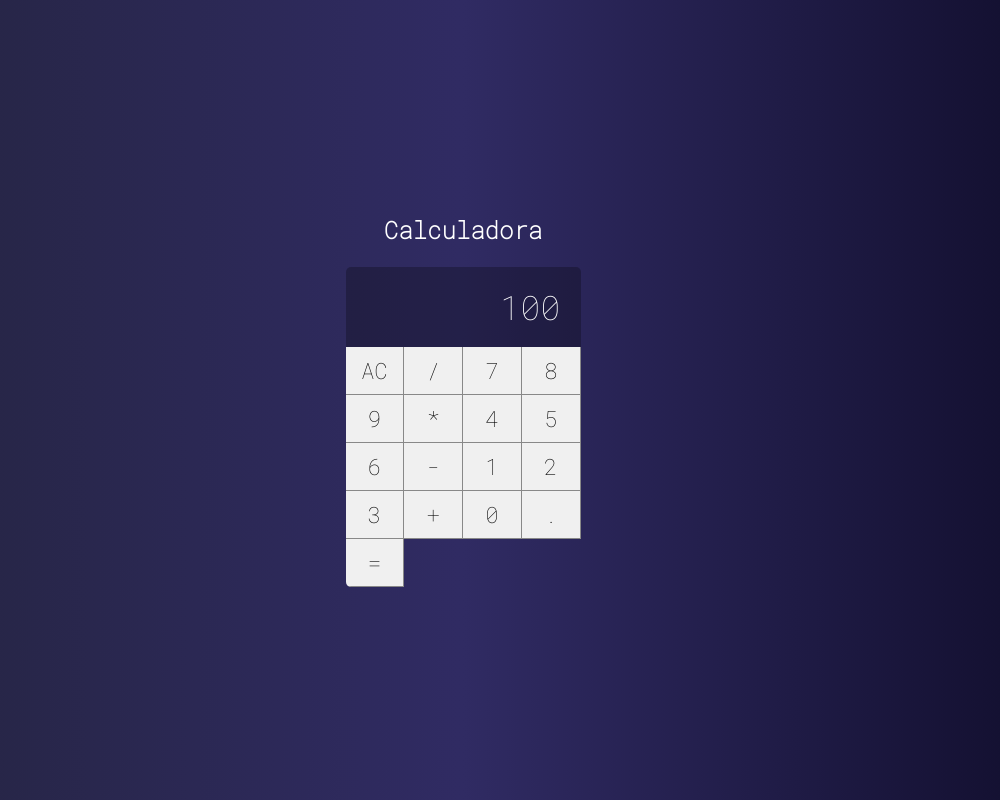
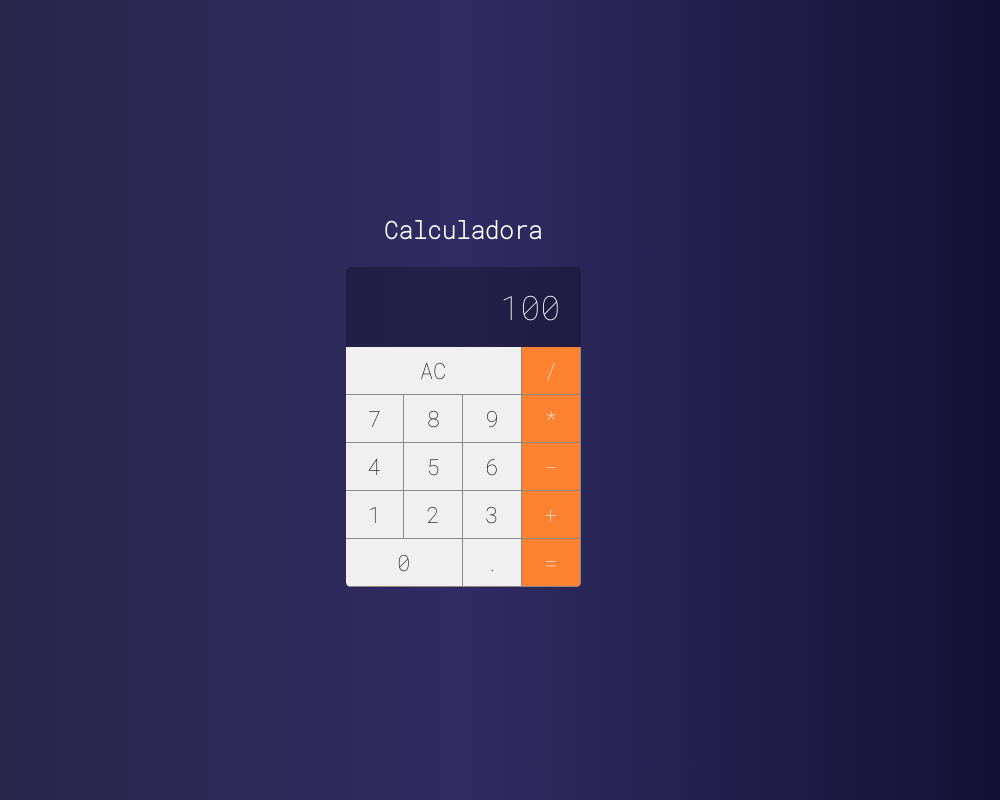
Before and after one commit to arlansonic/CodeBr, a React (Create React App) app in the folder React/calculadora/: page / in a window 1280 px wide. Shown: the whole page, without its empty margins (177-1177 px from the left). Built offline with nearby package versions, Linux system fonts and the light colour scheme.

Commit message:
Components Buttons 2 - Calculator

```diff
--- a/React/calculadora/src/components/Button.css
+++ b/React/calculadora/src/components/Button.css
@@ -11,3 +11,24 @@
     border-bottom: var(--border-button);
     outline: none;
 }
+
+.button:active{
+    background-color: #ccc;
+}
+
+.button.double{
+    grid-column: span 2;
+}
+
+.button.triple{
+    grid-column: span 3;
+}
+
+.button.operation{
+    background-color: #fa8231;
+    color: #fff;
+}
+
+.button.operation:active{
+    background-color: #fa8231cc;
+}
--- a/React/calculadora/src/components/Button.jsx
+++ b/React/calculadora/src/components/Button.jsx
@@ -1,6 +1,18 @@
 import React from 'react'
 import './Button.css'
 
-export default props =>
+export default props => {
+    let classes = 'button '
 
-<button className="button">{props.label}</button>
+    classes += props.operation ? 'operation' : ''
+    classes += props.double ? 'double' : ''
+    classes += props.triple ? 'triple' : ''
+
+    return (
+        <button
+            onClick={e => props.click && props.click(props.label)}
+            className={classes}>
+            {props.label}
+        </button>
+    )
+}
--- a/React/calculadora/src/main/Calculator.jsx
+++ b/React/calculadora/src/main/Calculator.jsx
@@ -5,27 +5,47 @@
 import Display from '../components/Display'
 
 export default class Calculator extends Component {
+
+    constructor(props) {
+        super(props)
+        this.clearMemory = this.clearMemory.bind(this)
+        this.setOperation = this.setOperation.bind(this)
+        this.addDigit = this.addDigit.bind(this)
+    }
+
+    clearMemory() {
+        console.log('limpar')
+    }
+    setOperation(operation) {
+        console.log(operation)
+    }
+
+    addDigit(n) {
+        console.log(n)
+    }
+
     render() {
+
         return (
             <div className="calculator">
-                <Display value={100}/>
-                <Button label="AC"/>
-                <Button label="/"/>
-                <Button label="7"/>
-                <Button label="8"/>
-                <Button label="9"/>
-                <Button label="*"/>
-                <Button label="4"/>
-                <Button label="5"/>
-                <Button label="6"/>
-                <Button label="-"/>
-                <Button label="1"/>
-                <Button label="2"/>
-                <Button label="3"/>
-                <Button label="+"/>
-                <Button label="0"/>
-                <Button label="."/>
-                <Button label="="/>
+                <Display value={100} />
+                <Button label="AC"click={this.clearMemory} triple/>
+                <Button label="/" click={this.setOperation} operation/>
+                <Button label="7" click={this.addDigit} />
+                <Button label="8" click={this.addDigit} />
+                <Button label="9" click={this.addDigit} />
+                <Button label="*" click={this.setOperation} operation/>
+                <Button label="4" click={this.addDigit} />
+                <Button label="5" click={this.addDigit} />
+                <Button label="6" click={this.addDigit} />
+                <Button label="-" click={this.setOperation} operation/>
+                <Button label="1" click={this.addDigit} />
+                <Button label="2" click={this.addDigit} />
+                <Button label="3" click={this.addDigit} />
+                <Button label="+" click={this.setOperation} operation/>
+                <Button label="0" click={this.addDigit} double/>
+                <Button label="." click={this.setOperation}/>
+                <Button label="=" click={this.setOperation} operation/>
             </div>
         )
     }
```
